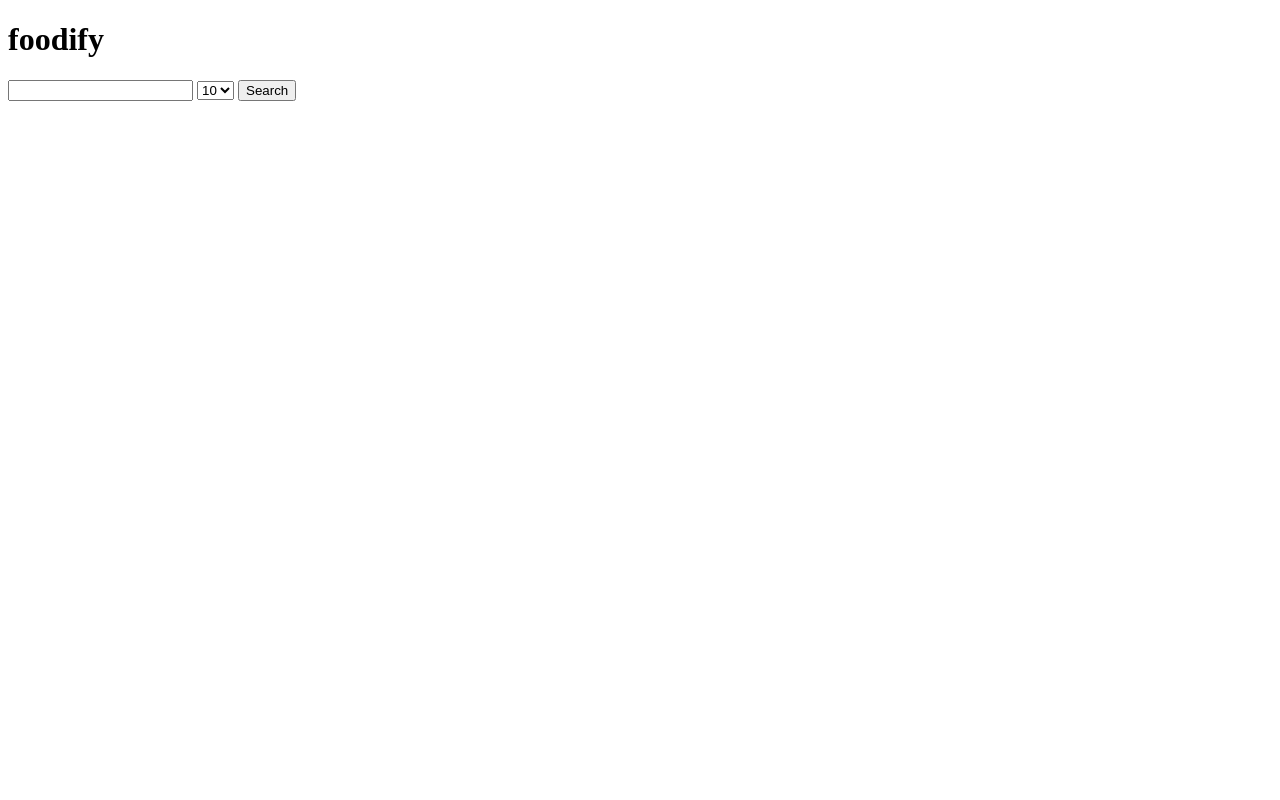
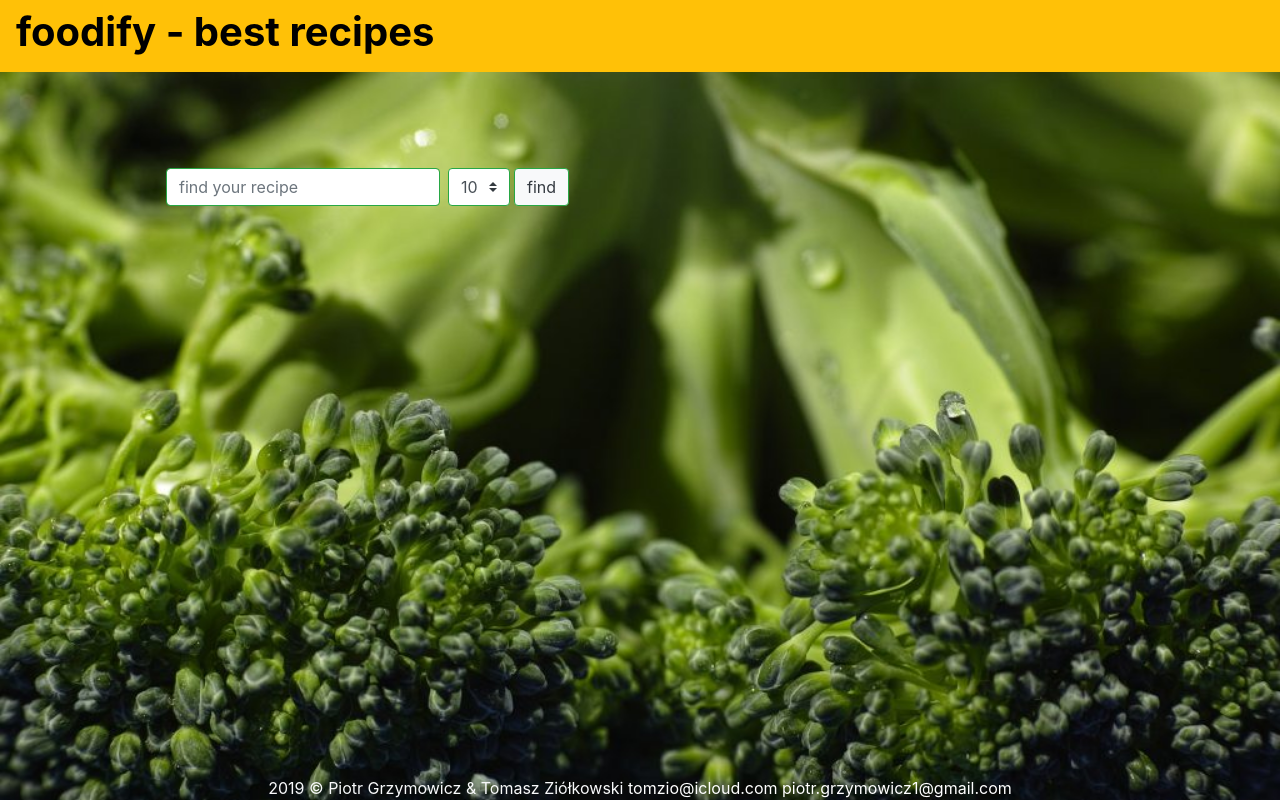
Before and after one commit to PiotrGrzy/foodify, a website built with webpack: page index.html in a window 1280 px wide. Built offline with nearby package versions, Linux system fonts and the light colour scheme.

Commit message:
wyglad strony

```diff
--- a/css/style.css
+++ b/css/style.css
@@ -4,3 +4,29 @@
 h1{color:yellow}
 >>>>>>> Stashed changes
 /*# sourceMappingURL=style.css.map */
+.footer
+{
+    display: flex;
+    align-items: flex-end;
+    justify-content: center ;
+    width: 100%;
+    margin: auto;
+    text-align: center;
+}
+a.footerlink
+{
+    color: white;
+    text-decoration: none;
+}
+.big-banner{
+    background-image: url('../img/background.jpg');
+    background-position: center;
+    background-repeat: no-repeat;
+    background-size: cover;
+    background-attachment: fixed;
+    size: 100%;
+
+}
+.bgli{
+    background-color: #91c97b7e;
+}
--- a/index.html
+++ b/index.html
@@ -4,29 +4,51 @@
     <meta charset="UTF-8" />
     <meta name="viewport" content="width=device-width, initial-scale=1.0" />
     <meta http-equiv="X-UA-Compatible" content="ie=edge" />
-    <title>Foodify</title>
+    <title>foodify- best recipes</title>
     <link rel="stylesheet" href="css/style.css" />
+    <link rel="stylesheet" href="https://stackpath.bootstrapcdn.com/bootstrap/4.3.1/css/bootstrap.min.css" integrity="sha384-ggOyR0iXCbMQv3Xipma34MD+dH/1fQ784/j6cY/iJTQUOhcWr7x9JvoRxT2MZw1T" crossorigin="anonymous">
   </head>
-  <body>
-    <header>
-      <h1>foodify</h1>
-    </header>
+  <body class="jumbotron big-banner jumbotron-fluid p-0">
+    <header class="sticky-top">
+    <nav class= "navbar navbar-light bg-warning">
+    <a href="#top" navbar-brand style="text-decoration:none;color:#000000"><h1 class="h1 font-weight-bold text-lowercase display-none" >foodify - best recipes</h1></a>
 
-    <form id="mainForm" action="submit">
-      <input id="searchInput" type="text" />
-      <select name="results" id="resultsNumber">
-        <option value="5">5</option>
-        <option value="10" selected>10</option>
-        <option value="15">15</option>
-        <option value="25">25</option>
-      </select>
-      <button>Search</button>
     </form>
+    </nav>
+  </header>
 
-    <section>
-      <ul id="resultsList"></ul>
-    </section>
+  <main>
+    <div class="container">
+      <div class="row">
+      <div class="col-lg-8 p-5">
+          <form class="form-inline d-flex align-items-center p-5"id="mainForm" action="submit">
+              <input id="searchInput" type="text" class="form-control mr-sm-2 border border-success" type="search" placeholder="find your recipe" aria-label="Search">
+              <select class="custom-select border border-success mr-1" name="results" id="resultsNumber">
+                  <option value="5">5</option>
+                  <option value="10" selected>10</option>
+                  <option value="15">15</option>
+                  <option value="25">25</option>
+                </select>
+              <button class="btn my-2 my-sm-0 bg-light text-dark border border-success" type="submit">find</button>
+      </div>
+      <section class="col-lg-4 p-0 text-center font-weight-bold text-lowercase p-1">
+      <ul id="resultsList" class="list-unstyled bgli"></ul>
+      </section>
 
+      </div>
+      </div>
+    </div>
+
+  </main>
+  <footer class= "footer text-light text-center fixed-bottom">
+      2019 &copy Piotr Grzymowicz & Tomasz Ziółkowski
+      <a href="mailto:tomzio@icloud.com" class="footerlink">tomzio@icloud.com</a>
+      <a href="mailto:piotr.grzymowicz1@gmail.com" class="footerlink">piotr.grzymowicz1@gmail.com</a>
+</footer>
+</div>
     <script src="dist/bundle.js"></script>
+    <script src="https://code.jquery.com/jquery-3.3.1.slim.min.js" integrity="sha384-q8i/X+965DzO0rT7abK41JStQIAqVgRVzpbzo5smXKp4YfRvH+8abtTE1Pi6jizo" crossorigin="anonymous"></script>
+    <script src="https://cdnjs.cloudflare.com/ajax/libs/popper.js/1.14.7/umd/popper.min.js" integrity="sha384-UO2eT0CpHqdSJQ6hJty5KVphtPhzWj9WO1clHTMGa3JDZwrnQq4sF86dIHNDz0W1" crossorigin="anonymous"></script>
+    <script src="https://stackpath.bootstrapcdn.com/bootstrap/4.3.1/js/bootstrap.min.js" integrity="sha384-JjSmVgyd0p3pXB1rRibZUAYoIIy6OrQ6VrjIEaFf/nJGzIxFDsf4x0xIM+B07jRM" crossorigin="anonymous"></script>
   </body>
 </html>
--- a/package.json
+++ b/package.json
@@ -17,6 +17,7 @@
   },
   "dependencies": {
     "@babel/polyfill": "^7.7.0",
+    "boostrap": "^2.0.0",
     "node-sass": "^4.13.0"
   }
 }
--- a/src/js/index.js
+++ b/src/js/index.js
@@ -36,3 +36,9 @@ const onSubmit = async e => {
 };
 searchForm.addEventListener("submit", onSubmit);
 console.log("connected");
+var menuIcon = document.querySelector('.menu-icon');
+var nav = document.querySelector('.nav');
+
+menuIcon.addEventListener('click', function(){
+  nav.classList.toggle('nav-active');
+  });
--- a/src/scss/_header.scss
+++ b/src/scss/_header.scss
@@ -5,5 +5,6 @@
   }
 
   &__title {
+
   }
 }
--- a/src/scss/_main.scss
+++ b/src/scss/_main.scss
@@ -0,0 +1,11 @@
+@mixin bg-variant($parent, $color) {
+    #{$parent} {
+      background-color: $color;
+    }
+    a#{$parent},
+    button#{$parent} {
+      @include hover-focus {
+        background-color: darken($color, 10%);
+      }
+    }
+  }
--- a/src/scss/style.scss
+++ /dev/null
@@ -1,8 +0,0 @@
-<<<<<<< Updated upstream
-@import "./header";
-@import "./main";
-=======
-h1 {
-  color: yellow;
-}
->>>>>>> Stashed changes
```
Also changed, not shown: dist/bundle.js, img/background.jpg (added), 1 other file.
